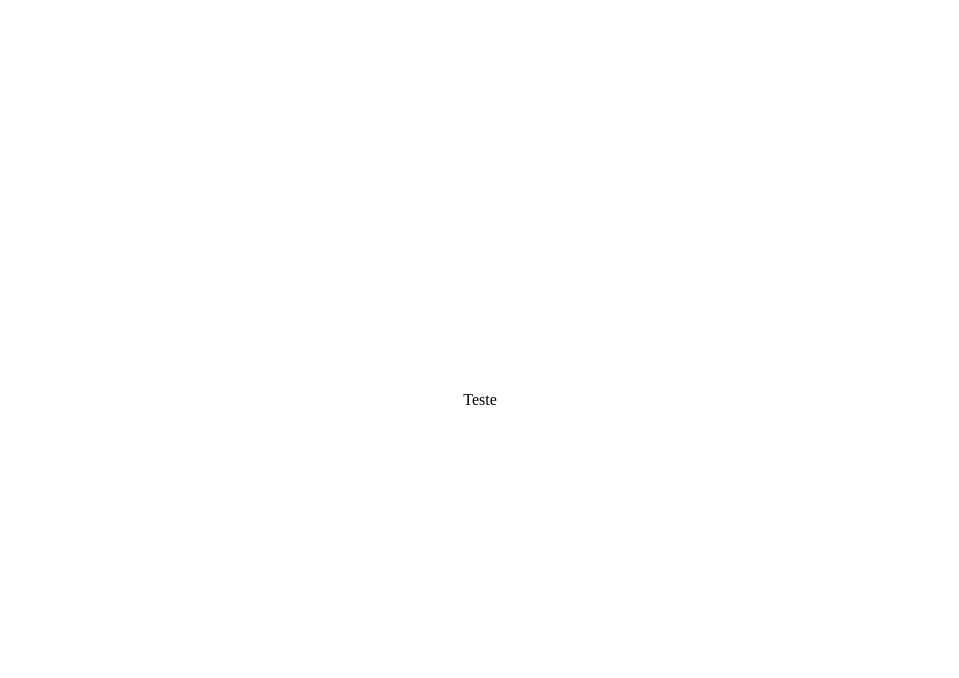
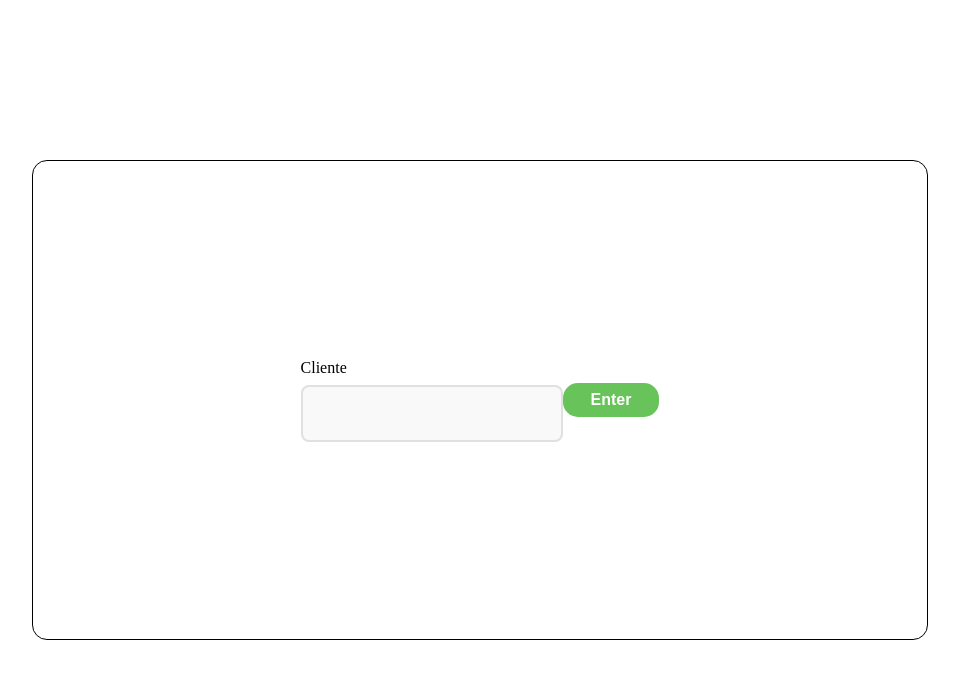
Before and after one commit to JoviOakz/ValmetProject, a React (Vite) app in the folder frontend/: page / in a window 1280 px wide. Shown: the top 678 px of the page, without its empty margins (160-1119 px from the left). Built offline with nearby package versions, Linux system fonts and the light colour scheme.

Commit message:
feat: styled button and input added

```diff
--- a/frontend/package.json
+++ b/frontend/package.json
@@ -10,6 +10,8 @@
     "preview": "vite preview"
   },
   "dependencies": {
+    "@mui/material": "^6.1.6",
+    "@mui/styled-engine-sc": "^6.1.6",
     "react": "^18.3.1",
     "react-dom": "^18.3.1",
     "react-router-dom": "^6.27.0",
--- /dev/null
+++ b/frontend/src/components/BudgetCard/index.tsx
@@ -0,0 +1,14 @@
+import { CardWrapper } from "./styled.module";
+import Button from "../Button";
+import Input from "../Input";
+
+const BudgetCard = () => {
+    return (
+        <CardWrapper>
+            <Input label="Cliente" />
+            <Button>Enter</Button>
+        </CardWrapper>
+    )
+}
+
+export default BudgetCard;
--- /dev/null
+++ b/frontend/src/components/BudgetCard/styled.module.ts
@@ -0,0 +1,11 @@
+import styled from "styled-components";
+
+export const CardWrapper = styled.div`
+    width: 70%;
+    height: 60%;
+    border: 1px solid black;
+    border-radius: 15px;
+    display: flex;
+    justify-content: center;
+    align-items: center;
+`;
--- /dev/null
+++ b/frontend/src/components/Button/index.tsx
@@ -0,0 +1,14 @@
+import { StyledButton } from "./styled.module"
+
+interface IButton {
+    children: string;
+    onClick?: () => void;
+}
+
+const Button: React.FC<IButton> = ({ children, onClick }) => {
+    return (
+        <StyledButton onClick={onClick}>{children}</StyledButton>
+    )
+}
+
+export default Button;
--- /dev/null
+++ b/frontend/src/components/Button/styled.module.ts
@@ -0,0 +1,17 @@
+import styled from "styled-components";
+
+export const StyledButton = styled.button`
+    background-color: #68C35A;
+    color: white;
+    border: none;
+    padding: 8px 28px;
+    font-size: 16px;
+    font-weight: 600;
+    border-radius: 15px;
+    transition: background-color 0.3s ease;
+    cursor: pointer;
+
+    &:hover {
+        background-color: #58B041;
+    }
+`;
--- /dev/null
+++ b/frontend/src/components/Input/index.tsx
@@ -0,0 +1,21 @@
+import { InputWrapper, StyledInput } from "./styled.module"
+
+interface IInput {
+    label?: string;
+    type?: string;
+    value?: string;
+    placeholder?: string;
+    disabled?: boolean;
+    onChange?: (e: React.ChangeEvent<HTMLInputElement>) => void;
+}
+
+const Input: React.FC<IInput> = ({ label, type, value, placeholder, disabled, onChange }) => {
+    return (
+        <InputWrapper>
+            <label>{label}</label>
+            <StyledInput type={type} value={value} placeholder={placeholder} disabled={disabled} onChange={onChange} />
+        </InputWrapper>
+    )
+}
+
+export default Input;
--- /dev/null
+++ b/frontend/src/components/Input/styled.module.ts
@@ -0,0 +1,29 @@
+import styled from "styled-components";
+
+export const InputWrapper = styled.div`
+    display: flex;
+    flex-direction: column;
+    gap: 0.5rem;
+`;
+
+export const StyledInput = styled.input`
+    padding: 1rem; /* Aumenta o padding */
+    font-size: 1.1rem; /* Aumenta o tamanho da fonte */
+    border: 2px solid #e0e0e0; /* Borda completa e mais espessa */
+    border-radius: 8px; /* Arredondamento dos cantos */
+    outline: none;
+    width: 100%;
+    box-sizing: border-box;
+    background-color: #f9f9f9; /* Cor de fundo mais clara */
+    color: #333; /* Cor do texto */
+
+    &:focus {
+        border-color: #ff6f61; /* Cor da borda ao focar */
+        box-shadow: 0 0 5px rgba(255, 111, 97, 0.3); /* Sombra ao focar */
+        background-color: #fff; /* Fundo branco ao focar */
+    }
+
+    &::placeholder {
+        color: #888; /* Placeholder com cor suave */
+    }
+`;
--- a/frontend/src/pages/BudgetPage/index.tsx
+++ b/frontend/src/pages/BudgetPage/index.tsx
@@ -1,9 +1,10 @@
 import { StyledPage } from "./styled.module";
+import BudgetCard from "../../components/BudgetCard";
 
 const BudgetPage = () => {
     return (
         <StyledPage>
-            Teste
+            <BudgetCard />
         </StyledPage>
     )
 }
```
Also changed, not shown: 1 other file (tests, documents, lock files or other folders).
